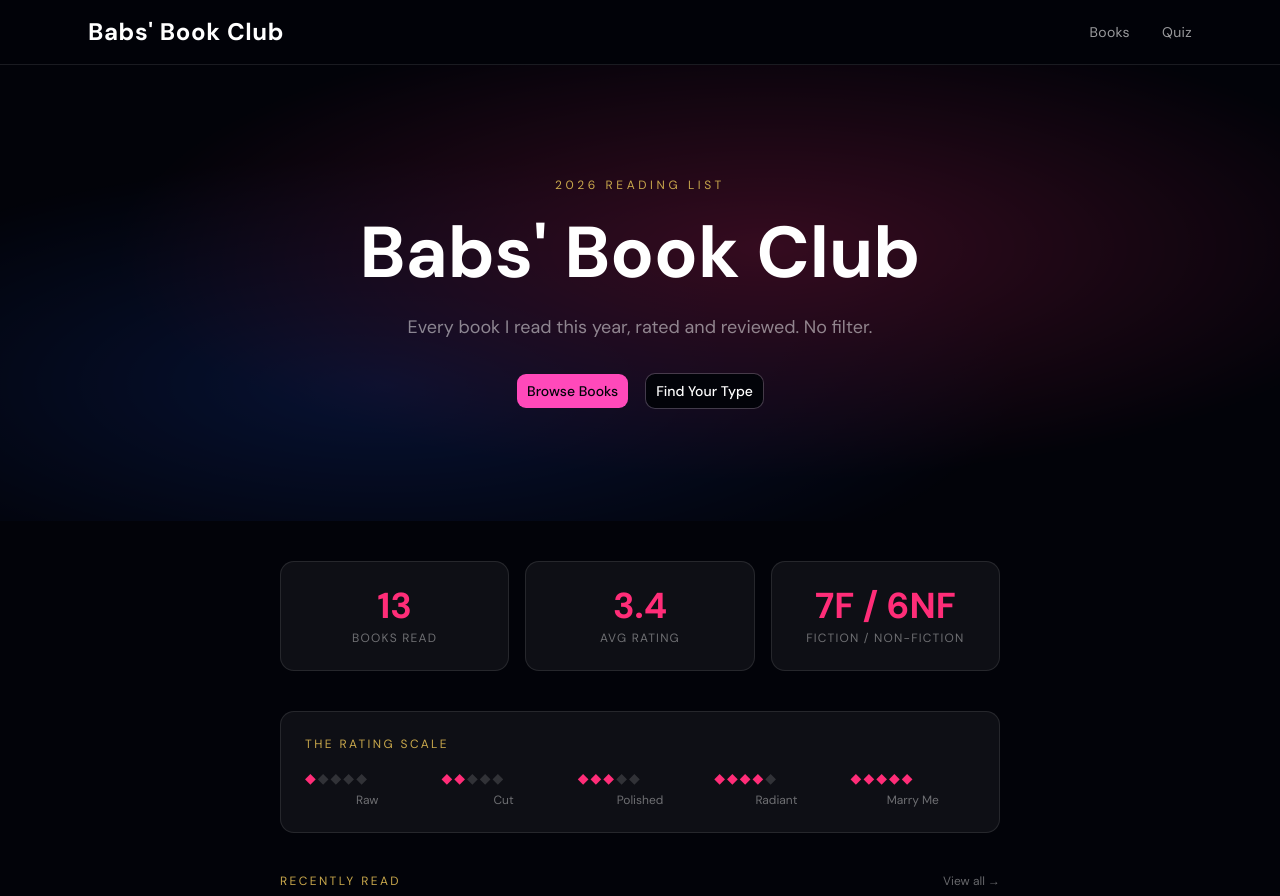
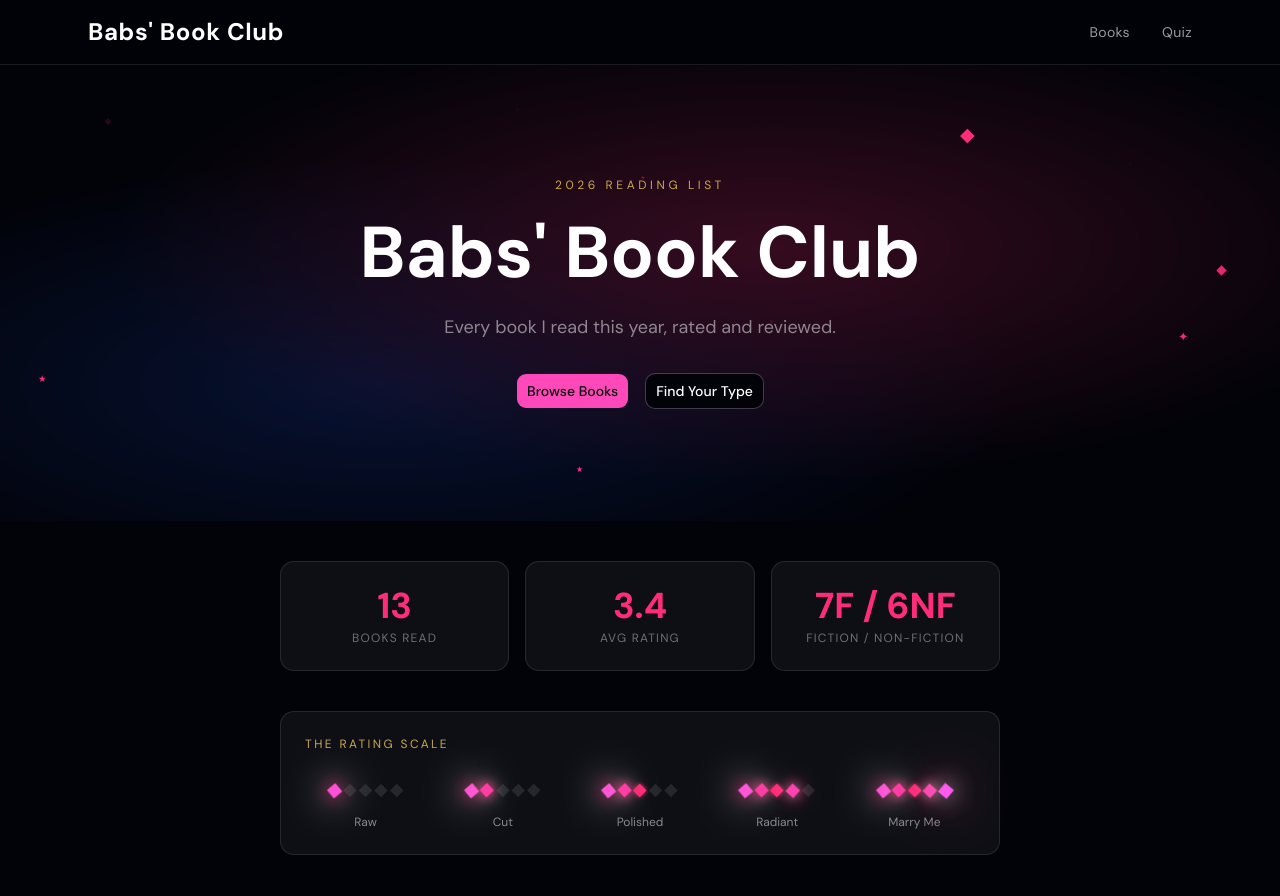
Before and after one commit to bridgete-work/babs-book-club, a Next.js app: page / in a window 1280 px wide. Shown: the top 896 px of the page. Built offline with nearby package versions, Linux system fonts and the light colour scheme.

Commit message:
Add animated diamonds, sparkles, second skater girl in blue, sunglasses, homepage polish

```diff
--- a/app/globals.css
+++ b/app/globals.css
@@ -96,12 +96,68 @@
   16.01%, 100% { transform: translateX(-180px); }
 }
 
+@keyframes skate-across-blue {
+  0% { transform: translateX(-180px); }
+  16% { transform: translateX(calc(100vw + 180px)); }
+  16.01%, 100% { transform: translateX(-180px); }
+}
+
+@keyframes diamond-shine {
+  0%, 100% { filter: brightness(1) drop-shadow(0 0 2px #ff2d78); transform: rotate(0deg) scale(1); }
+  25% { filter: brightness(1.8) drop-shadow(0 0 8px #ff2d78) drop-shadow(0 0 16px #fff); transform: rotate(5deg) scale(1.15); }
+  50% { filter: brightness(1.3) drop-shadow(0 0 4px #c9a84c); transform: rotate(0deg) scale(1.05); }
+  75% { filter: brightness(2) drop-shadow(0 0 10px #fff) drop-shadow(0 0 20px #ff2d78); transform: rotate(-5deg) scale(1.2); }
+}
+
+@keyframes sparkle-float {
+  0%, 100% { opacity: 0; transform: translateY(0) scale(0.5); }
+  50% { opacity: 1; transform: translateY(-12px) scale(1); }
+}
+
+@keyframes star-twinkle {
+  0%, 100% { opacity: 0.2; transform: scale(1); }
+  50% { opacity: 1; transform: scale(1.3); }
+}
+
 .skater-girl {
   animation: skate-across 30s linear infinite;
   position: fixed;
   bottom: 80px;
   left: 0;
   z-index: 5;
+  pointer-events: none;
+}
+
+.skater-girl-blue {
+  animation: skate-across-blue 30s linear infinite;
+  animation-delay: -15s;
+  position: fixed;
+  bottom: 60px;
+  left: 0;
+  z-index: 5;
+  pointer-events: none;
+}
+
+.diamond-animated {
+  display: inline-block;
+  animation: diamond-shine 2.5s ease-in-out infinite;
+}
+
+.diamond-animated:nth-child(2) { animation-delay: 0.4s; }
+.diamond-animated:nth-child(3) { animation-delay: 0.8s; }
+.diamond-animated:nth-child(4) { animation-delay: 1.2s; }
+.diamond-animated:nth-child(5) { animation-delay: 1.6s; }
+
+.sparkle {
+  animation: sparkle-float ease-in-out infinite;
+  position: absolute;
+  pointer-events: none;
+  color: #ff2d78;
+}
+
+.star-bg {
+  animation: star-twinkle ease-in-out infinite;
+  position: absolute;
   pointer-events: none;
 }
 
--- a/app/layout.tsx
+++ b/app/layout.tsx
@@ -2,6 +2,7 @@ import type { Metadata } from "next";
 import { Cormorant_Garamond, DM_Sans } from "next/font/google";
 import Link from "next/link";
 import SkaterGirl from "@/components/SkaterGirl";
+import SkaterGirlBlue from "@/components/SkaterGirlBlue";
 import "./globals.css";
 
 const cormorant = Cormorant_Garamond({
@@ -43,6 +44,7 @@ export default function RootLayout({ children }: { children: React.ReactNode })
         <div className="flex-1 relative overflow-hidden">
           {children}
           <SkaterGirl />
+          <SkaterGirlBlue />
         </div>
 
         <footer className="border-t border-white/10 py-6 text-center text-xs text-white/30 tracking-widest uppercase">
--- a/app/page.tsx
+++ b/app/page.tsx
@@ -2,6 +2,29 @@ import Link from "next/link";
 import books from "@/data/books.json";
 import { buttonVariants } from "@/components/ui/button";
 import DiamondRating from "@/components/books/DiamondRating";
+
+const SPARKLES = [
+  { top: "10%", left: "8%", size: "1rem", delay: "0s", duration: "3s" },
+  { top: "20%", left: "88%", size: "0.7rem", delay: "0.8s", duration: "2.5s" },
+  { top: "35%", left: "5%", size: "0.5rem", delay: "1.5s", duration: "4s" },
+  { top: "15%", left: "75%", size: "1.2rem", delay: "0.3s", duration: "3.5s" },
+  { top: "60%", left: "92%", size: "0.8rem", delay: "1.2s", duration: "2.8s" },
+  { top: "70%", left: "3%", size: "0.6rem", delay: "0.6s", duration: "3.2s" },
+  { top: "45%", left: "95%", size: "0.9rem", delay: "2s", duration: "2.6s" },
+  { top: "80%", left: "12%", size: "0.5rem", delay: "1.8s", duration: "3.8s" },
+  { top: "25%", left: "50%", size: "0.4rem", delay: "0.4s", duration: "4.2s" },
+  { top: "55%", left: "60%", size: "0.6rem", delay: "2.2s", duration: "3s" },
+  { top: "8%", left: "40%", size: "0.8rem", delay: "1s", duration: "2.4s" },
+  { top: "90%", left: "45%", size: "0.5rem", delay: "0.2s", duration: "3.6s" },
+];
+
+const RATING_TIERS = [
+  { rating: 1, label: "Raw" },
+  { rating: 2, label: "Cut" },
+  { rating: 3, label: "Polished" },
+  { rating: 4, label: "Radiant" },
+  { rating: 5, label: "Marry Me" },
+];
 
 export default function Home() {
   const avgRating = books.length
@@ -19,6 +42,7 @@ export default function Home() {
     <main>
       {/* Hero */}
       <section className="relative py-28 px-6 text-center overflow-hidden">
+        {/* Background glow */}
         <div
           className="absolute inset-0 opacity-20"
           style={{
@@ -26,13 +50,31 @@ export default function Home() {
               "radial-gradient(ellipse at 60% 40%, #ff2d78 0%, transparent 60%), radial-gradient(ellipse at 30% 70%, #1d4ed8 0%, transparent 50%)",
           }}
         />
+
+        {/* Floating sparkles */}
+        {SPARKLES.map((s, i) => (
+          <span
+            key={i}
+            className="sparkle"
+            style={{
+              top: s.top,
+              left: s.left,
+              fontSize: s.size,
+              animationDelay: s.delay,
+              animationDuration: s.duration,
+            }}
+          >
+            {i % 3 === 0 ? "◆" : i % 3 === 1 ? "✦" : "★"}
+          </span>
+        ))}
+
         <div className="relative z-10 max-w-2xl mx-auto space-y-6">
           <p className="text-xs tracking-[0.3em] uppercase text-[#c9a84c] font-sans">2026 Reading List</p>
           <h1 className="font-heading text-6xl md:text-7xl font-bold text-white leading-none">
             Babs&apos; Book Club
           </h1>
           <p className="text-white/50 text-lg font-sans">
-            Every book I read this year, rated and reviewed. No filter.
+            Every book I read this year, rated and reviewed.
           </p>
           <div className="flex gap-4 justify-center flex-wrap pt-2">
             <Link href="/books" className={buttonVariants({ size: "lg" })}>
@@ -57,10 +99,7 @@ export default function Home() {
             { value: avgRating, label: "Avg Rating" },
             { value: `${fictionCount}F / ${nonFictionCount}NF`, label: "Fiction / Non-fiction" },
           ].map(({ value, label }) => (
-            <div
-              key={label}
-              className="rounded-xl border border-white/10 bg-white/5 p-6 text-center"
-            >
+            <div key={label} className="rounded-xl border border-white/10 bg-white/5 p-6 text-center">
               <p className="font-heading text-4xl font-bold text-[#ff2d78]">{value}</p>
               <p className="text-white/40 text-xs mt-1 uppercase tracking-widest font-sans">{label}</p>
             </div>
@@ -68,21 +107,29 @@ export default function Home() {
         </div>
       </section>
 
-      {/* Diamond legend */}
+      {/* Animated Diamond Rating Scale */}
       <section className="max-w-3xl mx-auto px-6 pb-10">
         <div className="rounded-xl border border-white/10 bg-white/5 p-6">
-          <p className="text-xs tracking-[0.2em] uppercase text-[#c9a84c] font-sans mb-4">The Rating Scale</p>
-          <div className="grid grid-cols-2 sm:grid-cols-5 gap-3">
-            {[
-              { rating: 1, label: "Raw" },
-              { rating: 2, label: "Cut" },
-              { rating: 3, label: "Polished" },
-              { rating: 4, label: "Radiant" },
-              { rating: 5, label: "Marry Me" },
-            ].map(({ rating, label }) => (
-              <div key={rating} className="text-center space-y-1">
-                <DiamondRating rating={rating} size="sm" />
-                <p className="text-white/40 text-xs font-sans">{label}</p>
+          <p className="text-xs tracking-[0.2em] uppercase text-[#c9a84c] font-sans mb-6">The Rating Scale</p>
+          <div className="grid grid-cols-2 sm:grid-cols-5 gap-4">
+            {RATING_TIERS.map(({ rating, label }) => (
+              <div key={rating} className="text-center space-y-3">
+                <div className="flex justify-center gap-0.5">
+                  {[1, 2, 3, 4, 5].map((i) => (
+                    <span
+                      key={i}
+                      className={i <= rating ? "diamond-animated" : ""}
+                      style={{
+                        fontSize: "1.1rem",
+                        color: i <= rating ? "#ff2d78" : "rgba(255,255,255,0.1)",
+                        animationDelay: i <= rating ? `${(i - 1) * 0.3}s` : "0s",
+                      }}
+                    >
+                      ◆
+                    </span>
+                  ))}
+                </div>
+                <p className="text-white/50 text-xs font-sans">{label}</p>
               </div>
             ))}
           </div>
--- /dev/null
+++ b/components/SkaterGirlBlue.tsx
@@ -0,0 +1,49 @@
+export default function SkaterGirlBlue() {
+  return (
+    <div className="skater-girl-blue" aria-hidden="true">
+      <svg width="100" height="95" viewBox="0 0 120 110" fill="none" xmlns="http://www.w3.org/2000/svg">
+        {/* Skateboard */}
+        <rect x="20" y="88" width="80" height="9" rx="4.5" fill="#c9a84c" />
+        {/* Wheels */}
+        <circle cx="35" cy="101" r="8" fill="#1a1a1a" />
+        <circle cx="35" cy="101" r="4" fill="#3b82f6" />
+        <circle cx="85" cy="101" r="8" fill="#1a1a1a" />
+        <circle cx="85" cy="101" r="4" fill="#3b82f6" />
+        {/* Back leg */}
+        <line x1="52" y1="72" x2="38" y2="88" stroke="#f4c6a0" strokeWidth="5" strokeLinecap="round" />
+        {/* Front leg */}
+        <line x1="62" y1="72" x2="72" y2="88" stroke="#f4c6a0" strokeWidth="5" strokeLinecap="round" />
+        {/* Body / crop top — blue */}
+        <rect x="46" y="45" width="28" height="28" rx="4" fill="#3b82f6" />
+        <line x1="46" y1="63" x2="74" y2="63" stroke="#2563eb" strokeWidth="1.5" />
+        {/* Arms */}
+        <line x1="48" y1="52" x2="28" y2="60" stroke="#f4c6a0" strokeWidth="4.5" strokeLinecap="round" />
+        <line x1="72" y1="52" x2="94" y2="48" stroke="#f4c6a0" strokeWidth="4.5" strokeLinecap="round" />
+        {/* Neck */}
+        <rect x="57" y="36" width="6" height="10" rx="2" fill="#f4c6a0" />
+        {/* Head */}
+        <ellipse cx="60" cy="27" rx="14" ry="15" fill="#f4c6a0" />
+        {/* Hair — slightly different style */}
+        <path d="M46 22 C34 16 24 20 20 34 C18 42 20 56 25 62 C29 67 33 64 35 59 C37 54 37 47 39 43 C41 39 44 35 46 31 Z" fill="#f0d060" />
+        <path d="M48 14 C52 10 68 10 72 14 C76 18 74 22 72 24 C68 20 52 20 48 24 C46 22 44 18 48 14 Z" fill="#f0d060" />
+        <path d="M46 17 C38 14 28 18 24 27 C20 36 22 50 27 57" stroke="#f0d060" strokeWidth="5" strokeLinecap="round" fill="none" />
+        {/* Eyes */}
+        <ellipse cx="54" cy="26" rx="2.5" ry="2.5" fill="#2d1a0e" />
+        <ellipse cx="66" cy="26" rx="2.5" ry="2.5" fill="#2d1a0e" />
+        <circle cx="55.2" cy="25" r="0.8" fill="white" />
+        <circle cx="67.2" cy="25" r="0.8" fill="white" />
+        {/* Smile */}
+        <path d="M56 32 Q60 35 64 32" stroke="#2d1a0e" strokeWidth="1.5" strokeLinecap="round" fill="none" />
+        {/* Sunglasses — blue tinted */}
+        <rect x="49" y="23" width="12" height="6" rx="3" fill="#1e3a5f" opacity="0.9" />
+        <rect x="63" y="23" width="12" height="6" rx="3" fill="#1e3a5f" opacity="0.9" />
+        <line x1="61" y1="26" x2="63" y2="26" stroke="#1e3a5f" strokeWidth="1.5" />
+        <line x1="47" y1="25" x2="49" y2="25" stroke="#1e3a5f" strokeWidth="1.5" />
+        <line x1="75" y1="25" x2="78" y2="25" stroke="#1e3a5f" strokeWidth="1.5" />
+        {/* Skater shoes — blue */}
+        <ellipse cx="36" cy="90" rx="8" ry="4" fill="#1e3a5f" />
+        <ellipse cx="74" cy="90" rx="8" ry="4" fill="#1e3a5f" />
+      </svg>
+    </div>
+  );
+}
```
Also changed, not shown: components/SkaterGirl.tsx (+11 -43 lines).
